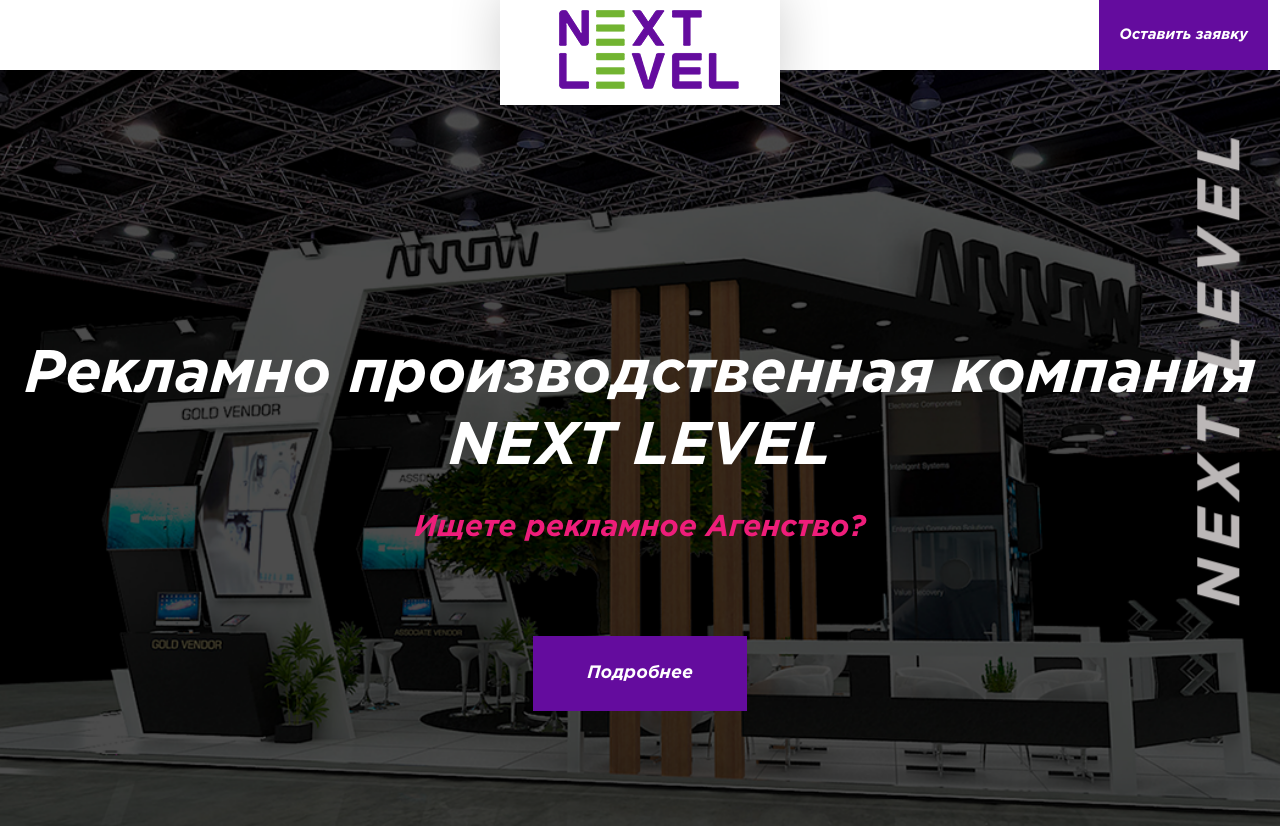
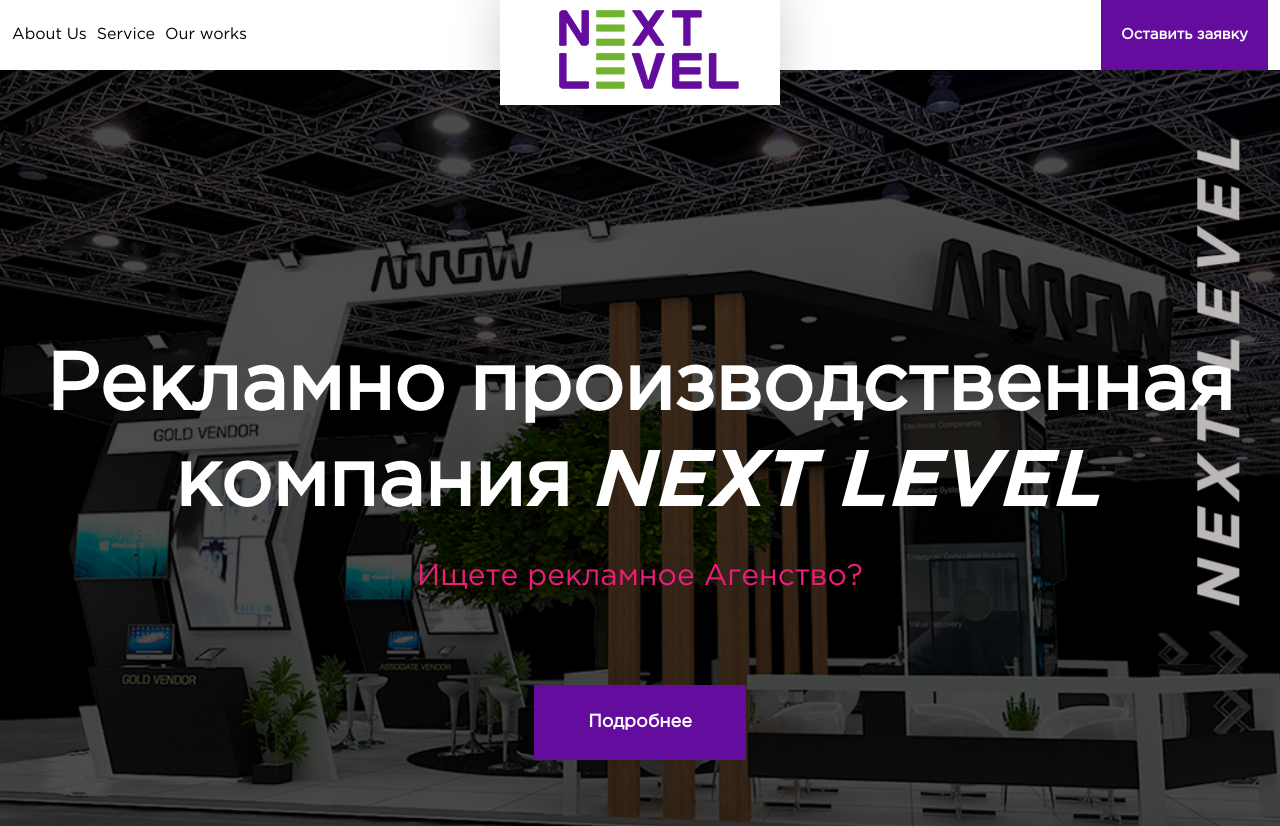
Before and after one commit to 7Davronbek/app-nextlevel-client, a React (Create React App) app: page / in a window 1280 px wide. Shown: the top 826 px of the page. Built offline with nearby package versions, Linux system fonts and the light colour scheme; a web font is replaced by a local one.

Commit message:
nextlevel-app

```diff
--- a/src/components/AboutUs.jsx
+++ b/src/components/AboutUs.jsx
@@ -3,7 +3,7 @@ import React from 'react'
 const AboutUs = () => {
     return (
         <>
-            <div className="aboutUs">
+            <div id='aboutUs' className="aboutUs">
                 <div className="container">
                     <div className="row align-items-center justify-content-center">
                         <div className="col-lg-5">
--- a/src/components/GridLayout.jsx
+++ b/src/components/GridLayout.jsx
@@ -3,7 +3,7 @@ import React from 'react'
 const GridLayout = () => {
     return (
         <>
-            <div className="gridLayout">
+            <div id='service' className="gridLayout">
                 <div className="container">
                     <div className="row">
                         <div className="col-12 mb-5 text-center">
--- a/src/components/Header.jsx
+++ b/src/components/Header.jsx
@@ -18,7 +18,7 @@ const Header = () => {
           <div className="row">
             <div className="col-12">
               {/* <h6 style={{ transform: `translateY( ${offsetY * 0.25}px)` }}>Универсальная платформа для открытия лучшего</h6> */}
-              <h1 style={{ transform: `translateY( ${offsetY * 0.25}px)` }}>Рекламно производственная компания NEXT LEVEL</h1>
+              <h1 style={{ transform: `translateY( ${offsetY * 0.25}px)` }}>Рекламно производственная компания <span className="boldta">NEXT LEVEL</span></h1>
               <h2 style={{ transform: `translateY( ${offsetY * 0.35}px)` }}>Ищете рекламное Агенство?</h2>
               {/* <h3>Explore the world’s leading local and global agencies to find the one that suits your needs.</h3> */}
               <button style={{ transform: `translateY( ${offsetY * 0.4}px)` }} className="btn myBtn">Подробнее</button>
--- a/src/components/Menu.jsx
+++ b/src/components/Menu.jsx
@@ -7,7 +7,10 @@ const Menu = () => {
                 <div className="container">
                     <div className="row">
                         <div className="col-12 d-flex align-items-center">
-                            <div className='d-flex align-items-center'>
+                            <div className='d-flex align-items-center menuWrap'>
+                                <a href="#aboutUs">About Us</a>
+                                <a href="#service">Service</a>
+                                <a href="#work">Our works</a>
                                 {/* <div className="burger">
                                     <span><img src="/assets/image/burger.png" alt="" /></span>
                                     MENU
--- a/src/components/WorksGalary.jsx
+++ b/src/components/WorksGalary.jsx
@@ -3,7 +3,7 @@ import React from 'react'
 const WorksGalary = () => {
     return (
         <>
-            <div className="worksGalary">
+            <div id='work' className="worksGalary">
                 <div className="container">
                     <div className="row">
                         <div className="col-12 text-center">
--- a/src/styles/main.scss
+++ b/src/styles/main.scss
@@ -17,6 +17,15 @@ $secondaryWhite: #F8F8F8;
 @font-face {
     font-family: "Gotha-Med";
     src: url("../fonts/GothaProNarMed.otf") format("truetype");
+}
+
+@font-face {
+    font-family: "Gotha-Reg";
+    src: url("../fonts/GothaProReg.otf") format("truetype");
+}
+
+.medium {
+    font-family: "Gotha-Reg";
 }
 
 .medium {
@@ -61,7 +70,7 @@ html {
     body {
         background-color: #e5e5e5;
         color: #222;
-        font-family: "Gotha-Bold";
+        font-family: "Gotha-Reg";
         font-style: normal;
 
         ul,
@@ -297,6 +306,14 @@ html {
             position: relative;
             background-color: #fff;
 
+            .menuWrap {
+
+                a {
+                    color: #000;
+                    margin-right: 10px;
+                }
+            }
+
             .search {
                 width: 60px;
                 border-right: 1px solid silver;
@@ -361,7 +378,7 @@ html {
             }
 
             h1 {
-                font-size: 60px;
+                font-size: 80px;
                 margin-bottom: 26px;
                 color: #fff;
                 font-weight: 600;
@@ -492,12 +509,12 @@ html {
                 }
 
                 .third {
-                    width: 150px;
-                    height: 150px;
+                    width: 180px;
+                    height: 180px;
                     background-color: #E65F25;
                     color: #fff;
                     left: 132px;
-                    bottom: -45px;
+                    bottom: -80px;
                 }
 
                 .ten {
```
